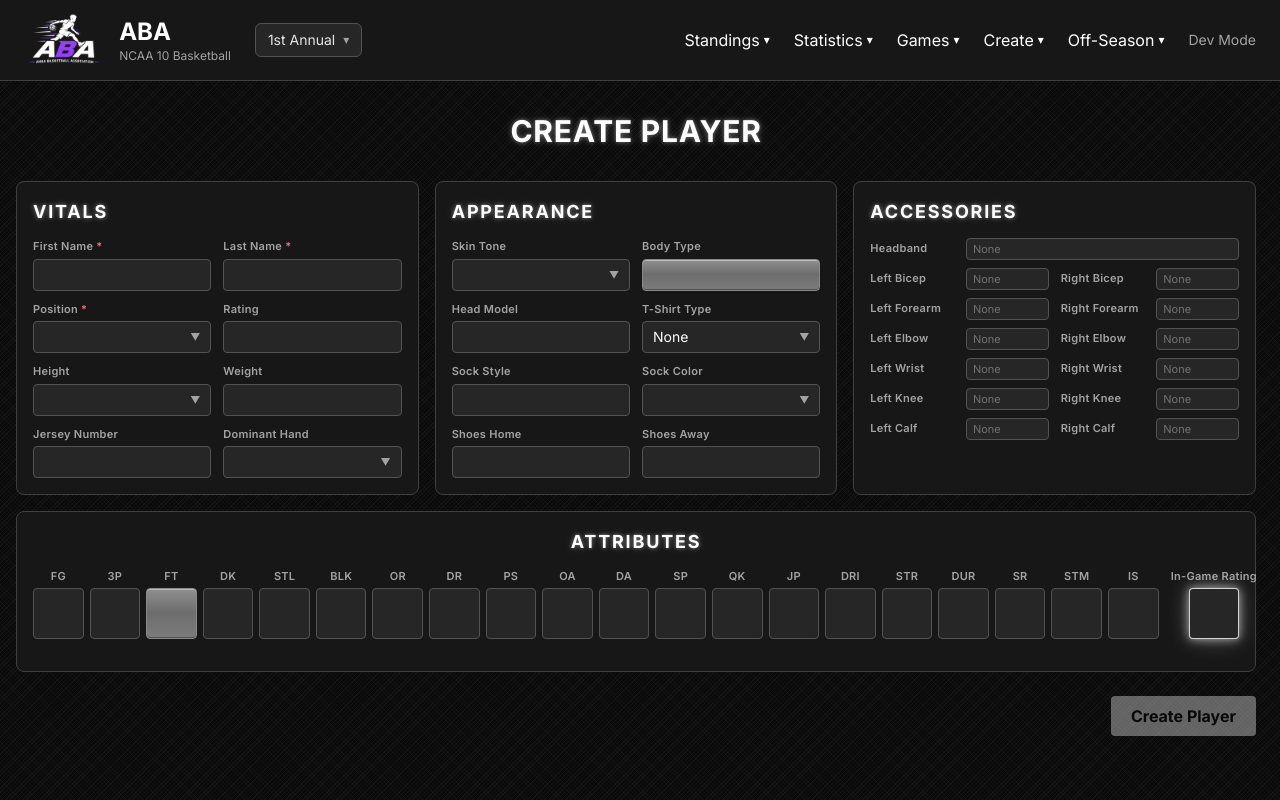
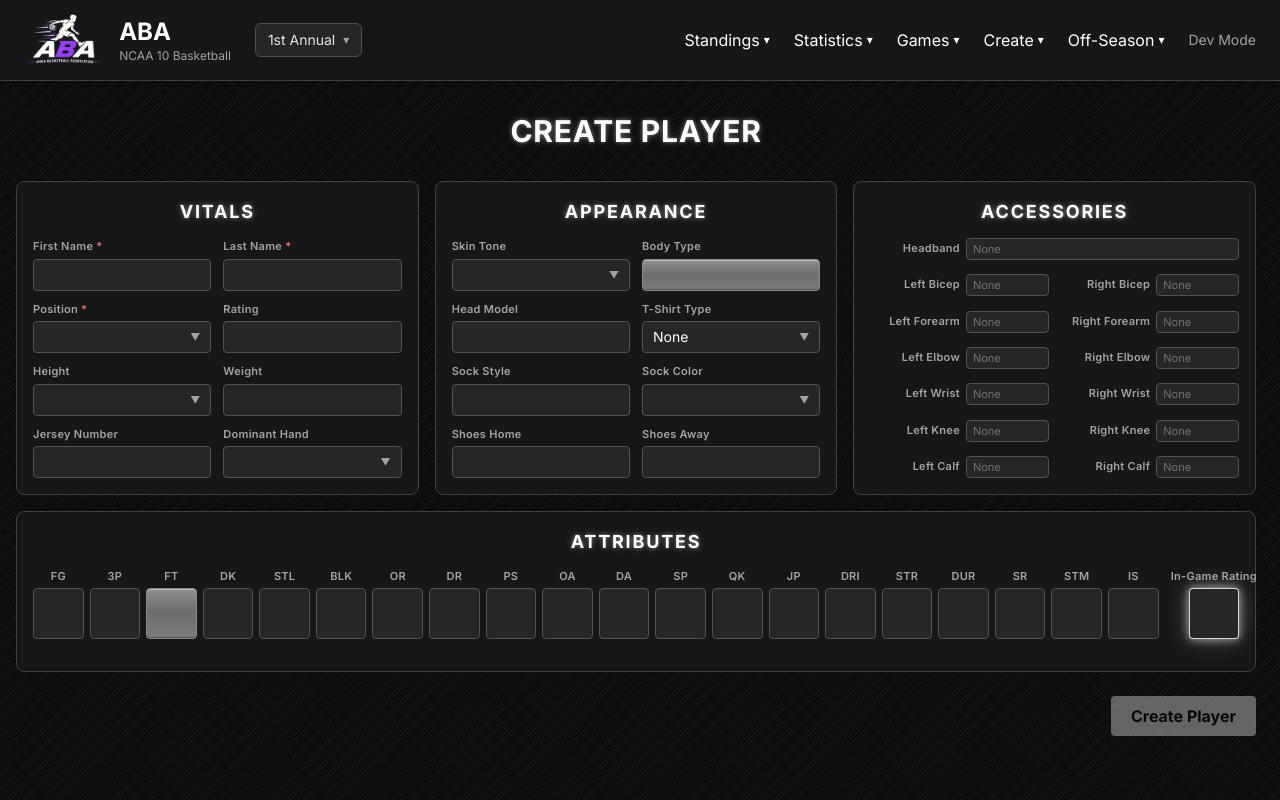
Before and after one commit to TheActualGYT/aba-league, a Next.js app in the folder league-site/: page /players/new in a window 1280 px wide. Built offline with nearby package versions, Linux system fonts and the light colour scheme.

Commit message:
Center section titles and space the accessory rows

```diff
--- a/league-site/src/components/PlayerForm.tsx
+++ b/league-site/src/components/PlayerForm.tsx
@@ -6,7 +6,8 @@ import AttributeFields, { emptyStats, statError, type StatKey } from "@/componen
 
 const fieldClass = "w-full h-8 px-2.5 text-sm bg-neutral-800 border border-neutral-600 rounded text-white";
 const labelClass = "block text-[11px] font-semibold tracking-wide text-neutral-400 mb-1";
-const compactLabel = "w-[5.6rem] shrink-0 text-[11px] font-semibold leading-tight tracking-wide text-neutral-400";
+const sectionTitle = "label-glow text-white text-lg font-bold tracking-widest mb-3 text-center";
+const compactLabel = "w-[5.6rem] shrink-0 text-right text-[11px] font-semibold leading-tight tracking-wide text-neutral-400";
 const compactField = "min-w-0 flex-1 h-[22px] px-1.5 text-[11px] bg-neutral-800 border border-neutral-600 rounded text-white placeholder:text-white/35";
 const POSITIONS = ["C", "PF", "SF", "SG", "PG"];
 const COMPLEXIONS = Array.from({ length: 10 }, (_, index) => `Complexion ${index + 1}`);
@@ -288,7 +289,7 @@ export default function PlayerForm() {
     <form onSubmit={handleSubmit}>
       <div className="grid grid-cols-1 xl:grid-cols-3 gap-4 items-stretch">
         <section className="bg-neutral-900 border border-neutral-700 rounded-lg p-4 h-full">
-          <h3 className="label-glow text-white text-lg font-bold tracking-widest mb-3">VITALS</h3>
+          <h3 className={sectionTitle}>VITALS</h3>
           <div className="grid grid-cols-2 gap-x-3 gap-y-2.5">
             <div>
               <FieldLabel required>First Name</FieldLabel>
@@ -329,7 +330,7 @@ export default function PlayerForm() {
         </section>
 
         <section className="bg-neutral-900 border border-neutral-700 rounded-lg p-4 h-full">
-          <h3 className="label-glow text-white text-lg font-bold tracking-widest mb-3">APPEARANCE</h3>
+          <h3 className={sectionTitle}>APPEARANCE</h3>
           <div className="grid grid-cols-2 gap-x-3 gap-y-2.5">
             <div>
               <FieldLabel>Skin Tone</FieldLabel>
@@ -367,17 +368,19 @@ export default function PlayerForm() {
           </div>
         </section>
 
-        <section className="bg-neutral-900 border border-neutral-700 rounded-lg p-4 h-full">
-          <h3 className="label-glow text-white text-lg font-bold tracking-widest mb-3">ACCESSORIES</h3>
-          <div className="grid grid-cols-2 gap-x-3 gap-y-2">
-            {ACCESSORY_ROWS.map(row =>
-              row.map(field => (
-                <div key={field.key} className={`flex items-center gap-1.5 min-w-0 ${row.length === 1 ? "col-span-2" : ""}`}>
-                  <span className={compactLabel}>{field.label}</span>
-                  <input value={accessories[field.key]} placeholder="None" onChange={e => setAccessories(current => ({ ...current, [field.key]: e.target.value }))} className={compactField} />
-                </div>
-              ))
-            )}
+        <section className="bg-neutral-900 border border-neutral-700 rounded-lg p-4 h-full flex flex-col">
+          <h3 className={sectionTitle}>ACCESSORIES</h3>
+          <div className="flex-1 flex flex-col justify-between gap-2">
+            {ACCESSORY_ROWS.map(row => (
+              <div key={row[0].key} className="grid grid-cols-2 gap-x-3">
+                {row.map(field => (
+                  <div key={field.key} className={`flex items-center gap-1.5 min-w-0 ${row.length === 1 ? "col-span-2" : ""}`}>
+                    <span className={compactLabel}>{field.label}</span>
+                    <input value={accessories[field.key]} placeholder="None" onChange={e => setAccessories(current => ({ ...current, [field.key]: e.target.value }))} className={compactField} />
+                  </div>
+                ))}
+              </div>
+            ))}
           </div>
         </section>
       </div>
```
